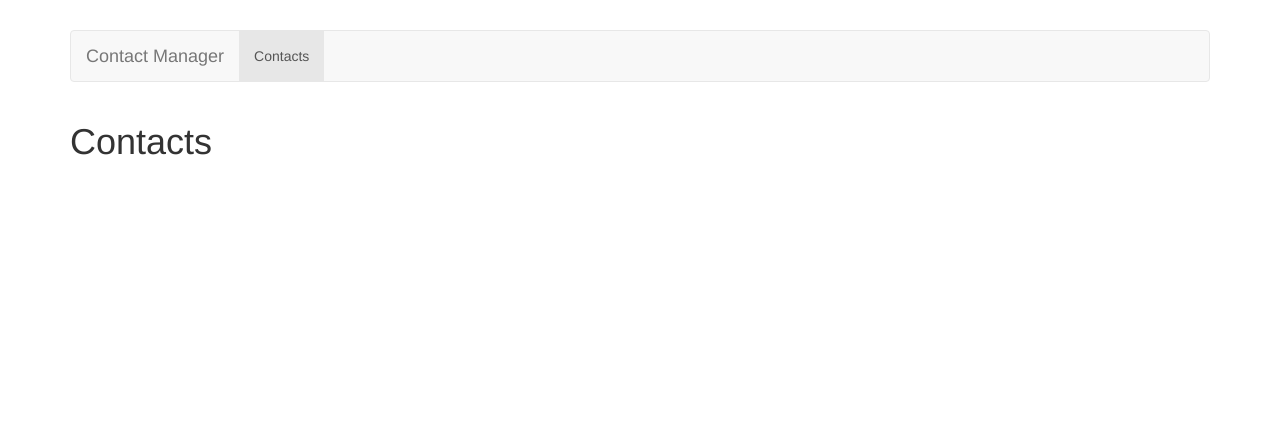
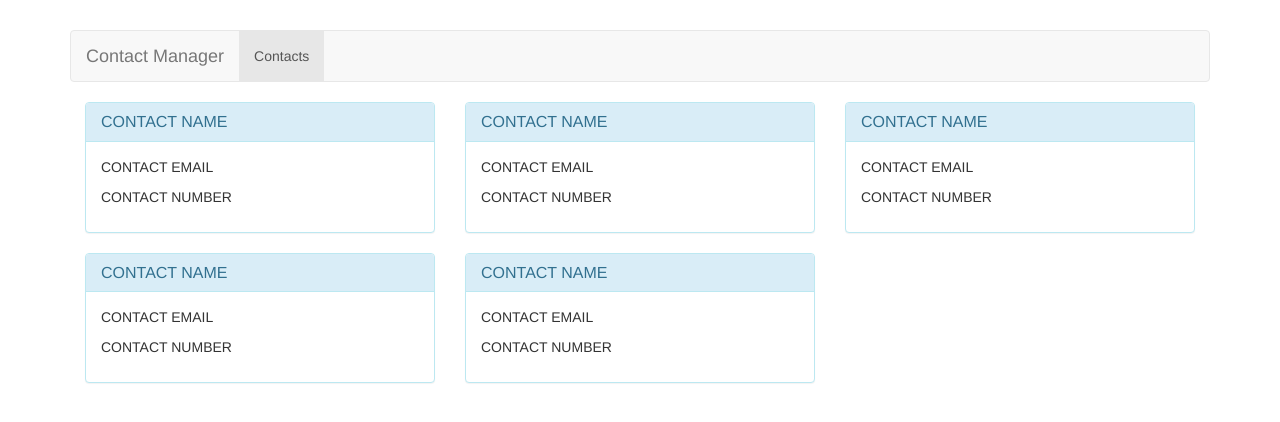
Before and after one commit to AndrewThian/redmart_assignment, a Vue app: page /contacts in a window 1280 px wide. Shown: the top 422 px of the page. Built offline with nearby package versions, Linux system fonts and the light colour scheme.

Commit message:
implement component props for each contact and bootstrap styling for contact cards

```diff
--- a/src/components/contacts/Contact.vue
+++ b/src/components/contacts/Contact.vue
@@ -0,0 +1,25 @@
+<template>
+  <div class="col-sm-6 col-md-4">
+    <div class="panel panel-info">
+      <div class="panel-heading">
+        <h3 class="panel-title">
+          CONTACT NAME
+        </h3>
+      </div>
+      <div class="panel-body">
+        <div class="pull-left">
+          <p>CONTACT EMAIL</p>
+          <p>CONTACT NUMBER</p>
+        </div>
+      </div>
+    </div>
+  </div>
+</template>
+
+<script>
+export default {
+}
+</script>
+
+<style lang="css">
+</style>
--- a/src/components/contacts/Contacts.vue
+++ b/src/components/contacts/Contacts.vue
@@ -1,9 +1,31 @@
 <template>
-  <h1>Contacts</h1>
+  <div>
+    <app-contact
+      v-for="contact in contacts"
+      :contact="contact"
+      :key="contact.email"
+      ></app-contact>
+  </div>
 </template>
 
 <script>
+import Contact from './Contact.vue'
+
 export default {
+  data () {
+    return {
+      contacts: [
+        { name: 'Andrew Thian', email: 'andrew@gmail.com', number: 91234567 },
+        { name: 'John Doe', email: 'john@gmail.com', number: 91234567 },
+        { name: 'Jane Doe', email: 'jane@gmail.com', number: 91234567 },
+        { name: 'Jean Grey', email: 'jean@gmail.com', number: 91234567 },
+        { name: 'Scott Summers', email: 'scott@gmail.com', number: 91234567 }
+      ]
+    }
+  },
+  components: {
+    appContact: Contact
+  }
 }
 </script>
 
```
